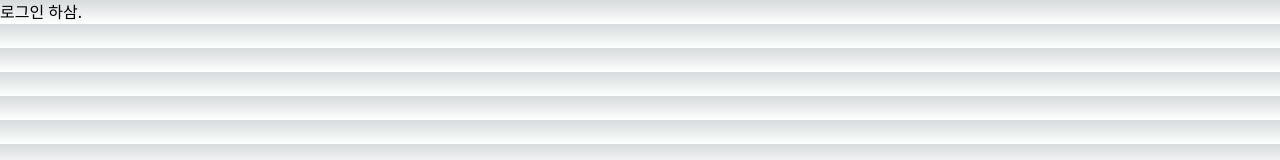
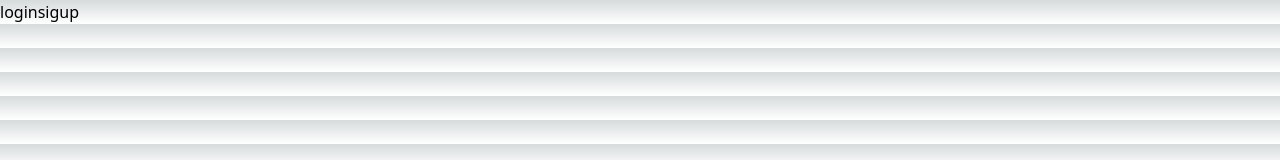
Before and after one commit to csm009177/unhw-renewal, a Next.js app: page / in a window 1280 px wide. Shown: the top 160 px of the page. Built offline with nearby package versions, Linux system fonts and the light colour scheme.

Commit message:
make url button component

```diff
--- a/app/(pages)/lobby/page.tsx
+++ b/app/(pages)/lobby/page.tsx
@@ -1,12 +1,14 @@
-'use client'
+"use client";
 
-import React, { useState, useEffect } from "react";
+import React from "react";
 import "/app/globals.css";
+import UrlButton from "../../ui/UrlButton";
 
-export default function LobbyPage() {
+export default function Lobby() {
   return (
-    <div className="LobbyPage">
-      Lobby Page
-    </div>
+    <>
+      <UrlButton url={"/login"} title={"login"} />
+      <UrlButton url={"/sigup"} title={"sigup"} />
+    </>
   );
 }
--- a/app/(pages)/page.tsx
+++ b/app/(pages)/page.tsx
@@ -4,8 +4,7 @@ import Link from "next/link";
 import "../globals.css";
 import Toggle from "../ui/Toggle";
 import { useEffect, useState } from "react";
-
-
+import Lobby from "./lobby/page";
 
 export default function MainPage(): JSX.Element {
   const [isLoggedIn, setIsLoggedIn] = useState(false);
@@ -17,7 +16,7 @@ export default function MainPage(): JSX.Element {
 
     // 가져온 토큰이 있으면 표시하고 없으면 null을 반환합니다.
     if (token) {
-      console.log('토큰:', token);
+      console.log('토큰 : ', token);
       return token;
     } else {
       console.log('토큰이 없습니다.');
@@ -32,11 +31,7 @@ export default function MainPage(): JSX.Element {
 
   return (
     <div>
-      {token ? (
-        <Toggle />
-      ) : (
-        <p>로그인 하삼.</p>
-      )}
+      {token ? <Toggle /> : <Lobby/>}
     </div>
   );
 }
--- /dev/null
+++ b/app/ui/UrlButton.tsx
@@ -0,0 +1,10 @@
+'use client'
+
+import Link from "next/link";
+
+export default function UrlButton({ url, title }: { url: string; title: string }) {
+    console.log(`url : ${url}` )
+  return (
+    <Link href={url}>{title}</Link>
+  );
+}
```
